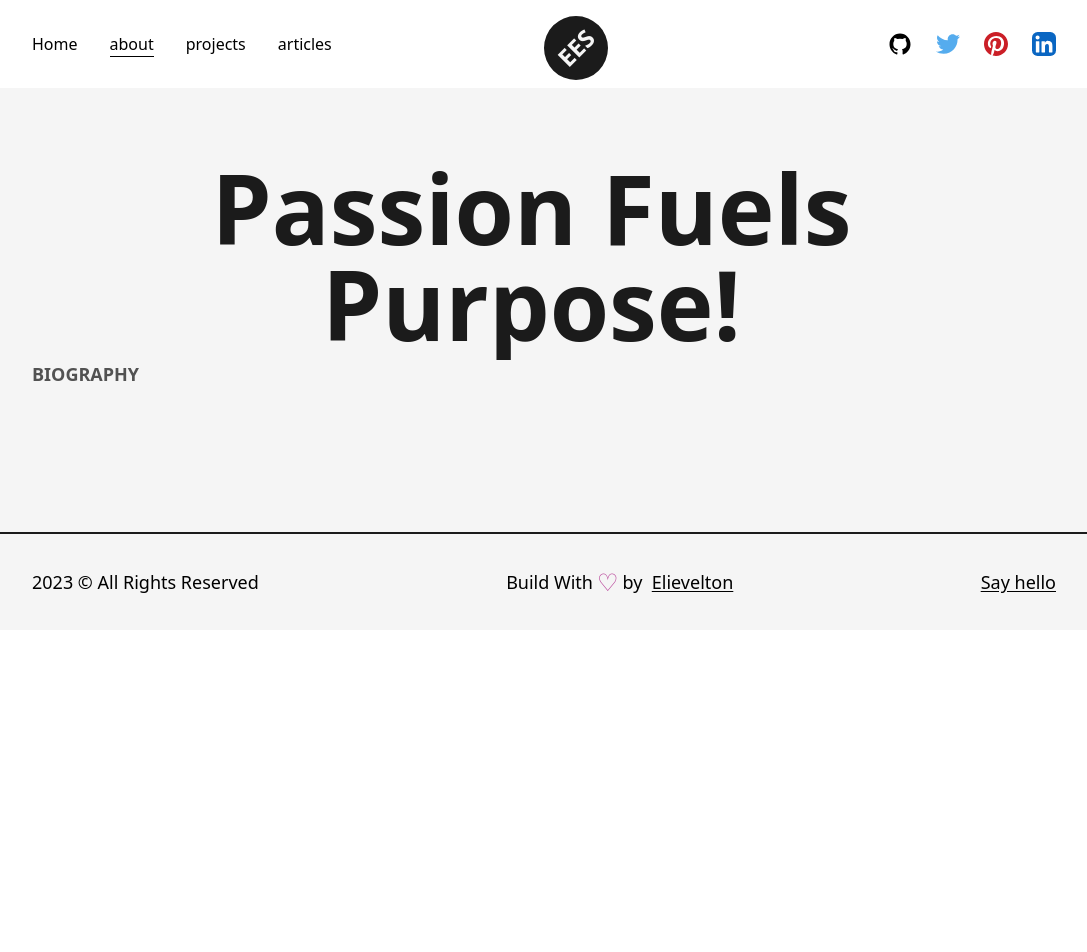
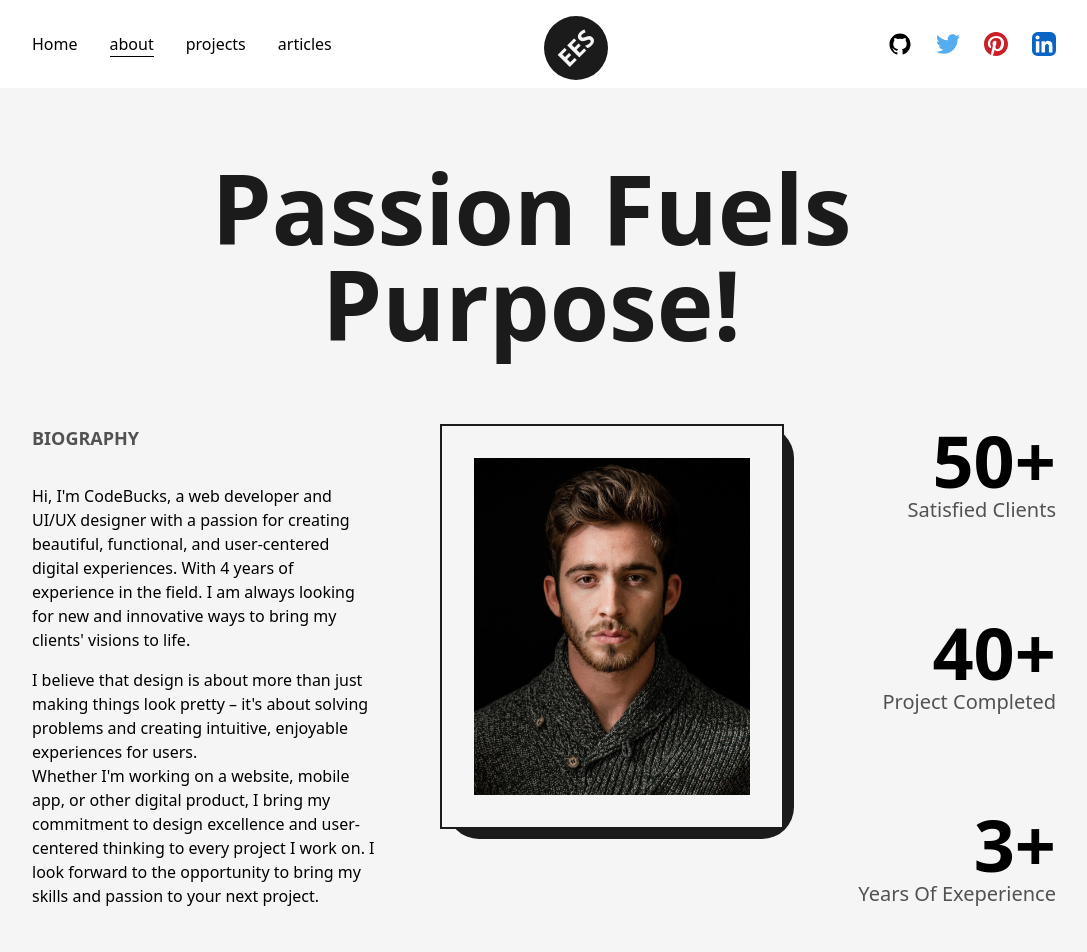
Before and after one commit to elievelton/portifolio2, a Next.js app: page /about in a window 1280 px wide. Shown: the top 952 px of the page, without its empty margins (96-1183 px from the left). Before the commit the page ends 800 px from the top, so only its background shows below. Built offline with nearby package versions, Linux system fonts and the light colour scheme.

Commit message:
Atualizações do about

```diff
--- a/src/pages/about.js
+++ b/src/pages/about.js
@@ -1,7 +1,10 @@
 import AnimatedText from '@/components/AnimatedText';
 import Layout from '@/components/Layout';
 import Head from 'next/head';
+import Image from 'next/image';
 import React from 'react';
+import profilePic from "../../public/images/profile/developer-pic-2.jpg"
+
 
 
 const about = () => {
@@ -13,12 +16,57 @@
             </Head>
             <main className='flex w-full flex-col items-center justify-center'>
                 <Layout className='pt-16'>
-                    <AnimatedText text ='Passion Fuels Purpose!'/>
+                    <AnimatedText text ='Passion Fuels Purpose!' className='mb-16'/>
                     <div className='grid w-full grid-cols-8 gap-16'>
                         <div className='col-span-3 flex flex-col items-start justify-start'>
                             <h2 className=' mb-4 text-lg font-bold uppercase text-dark/75'>
                                 Biography
                             </h2>
+                            <p className='my-4 font-medium'>
+                            Hi, I'm CodeBucks, a web developer and UI/UX designer with a passion for creating beautiful, functional,
+and user-centered digital experiences. With 4 years of experience in the field. I am always looking for
+new and innovative ways to bring my clients' visions to life.
+
+                            </p>
+                            <p className='font-medium'>
+                            I believe that design is about more than just making things look pretty – it's about solving problems and
+                            creating intuitive, enjoyable experiences for users.
+                            </p>
+
+                            <p className='font-medium'>
+                            Whether I'm working on a website, mobile app, or
+other digital product, I bring my commitment to design excellence and user-centered thinking to
+every project I work on. I look forward to the opportunity to bring my skills and passion to your next project.
+                            </p>
+                        </div>
+                        <div className='col-span-3 relative h-max rounded-2x1 border-2 border-solid border-dark bg-light p-8
+                        '>
+
+                        <div className='absolute top-0 -right-3 -z-10 w-[102%] h-[103%] rounded-[2rem] bg-dark'/>
+
+                            <Image src={profilePic} alt="Elievelto" className = 'w-full h-auto rounded-2x1'/>
+                        </div>
+                        <div className='col-span-2 flex flex-col items-end justify-between'>
+                            <div className='flex flex-col items-end justify-center'>
+                                <span className='inline-block text-7xl font-bold'>
+                                    50+
+                                </span>
+                                <h2 className='text-xl font-medium capitalize text-dark/75'>satisfied clients</h2>
+                            </div>
+
+                            <div className='flex flex-col items-end justify-center'>
+                                <span className='inline-block text-7xl font-bold'>
+                                    40+
+                                </span>
+                                <h2 className='text-xl font-medium capitalize text-dark/75'>project completed</h2>
+                            </div>
+
+                            <div className='flex flex-col items-end justify-center'>
+                                <span className='inline-block text-7xl font-bold'>
+                                    3+
+                                </span>
+                                <h2 className='text-xl font-medium capitalize text-dark/75'>years of exeperience</h2>
+                            </div>
                         </div>
 
                     </div>
```
